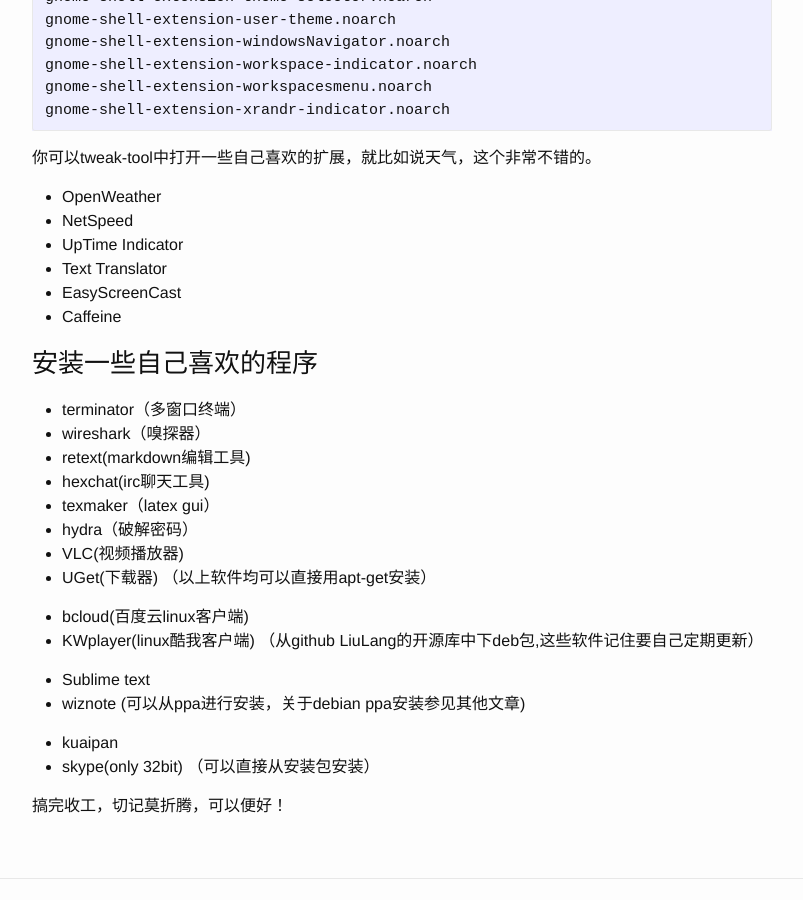
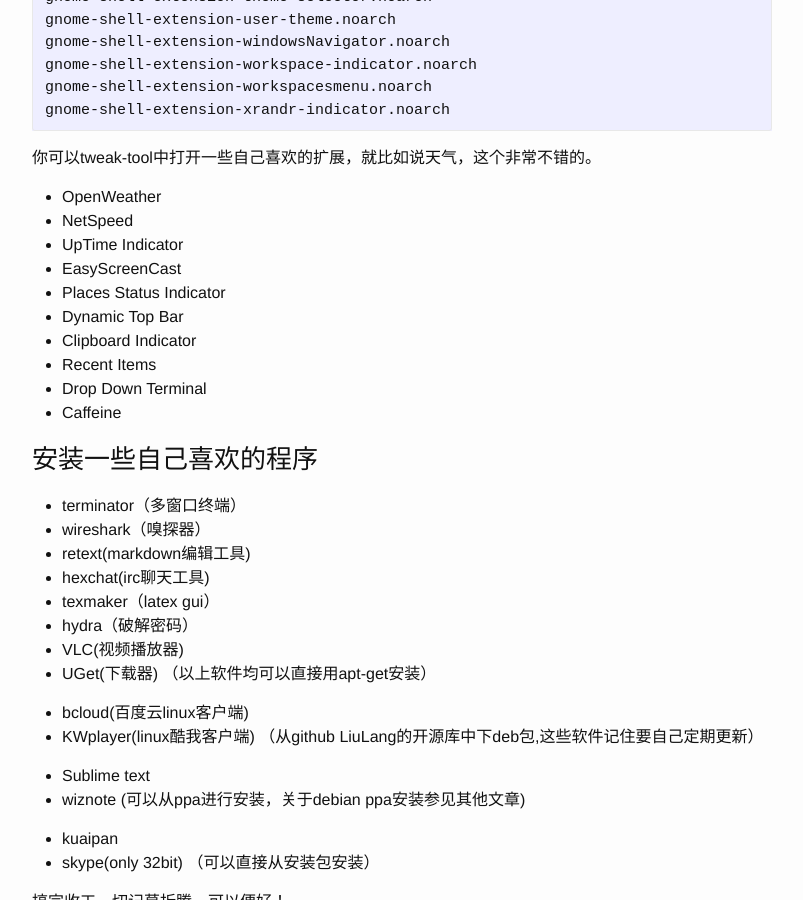
Before and after one commit to mudongliang/mudongliang.github.io, a Jekyll site: the page built from _posts/2015-04-13-debian8-configuration.md, in a window 1280 px wide and 900 px high, scrolled down 7141 px. Shown: the whole window, without its empty margins (238-1041 px from the left). Built offline with Jekyll 4.4.1, drawn with Linux system fonts in a browser that asks for light colours.

Commit message:
Add several great gnome shell

```diff
--- a/_posts/2015-04-13-debian8-configuration.md
+++ b/_posts/2015-04-13-debian8-configuration.md
@@ -130,8 +130,12 @@
 - OpenWeather
 - NetSpeed
 - UpTime Indicator
-- Text Translator
 - EasyScreenCast
+- Places Status Indicator
+- Dynamic Top Bar
+- Clipboard Indicator
+- Recent Items
+- Drop Down Terminal
 - Caffeine
 
 ### 安装一些自己喜欢的程序
```
